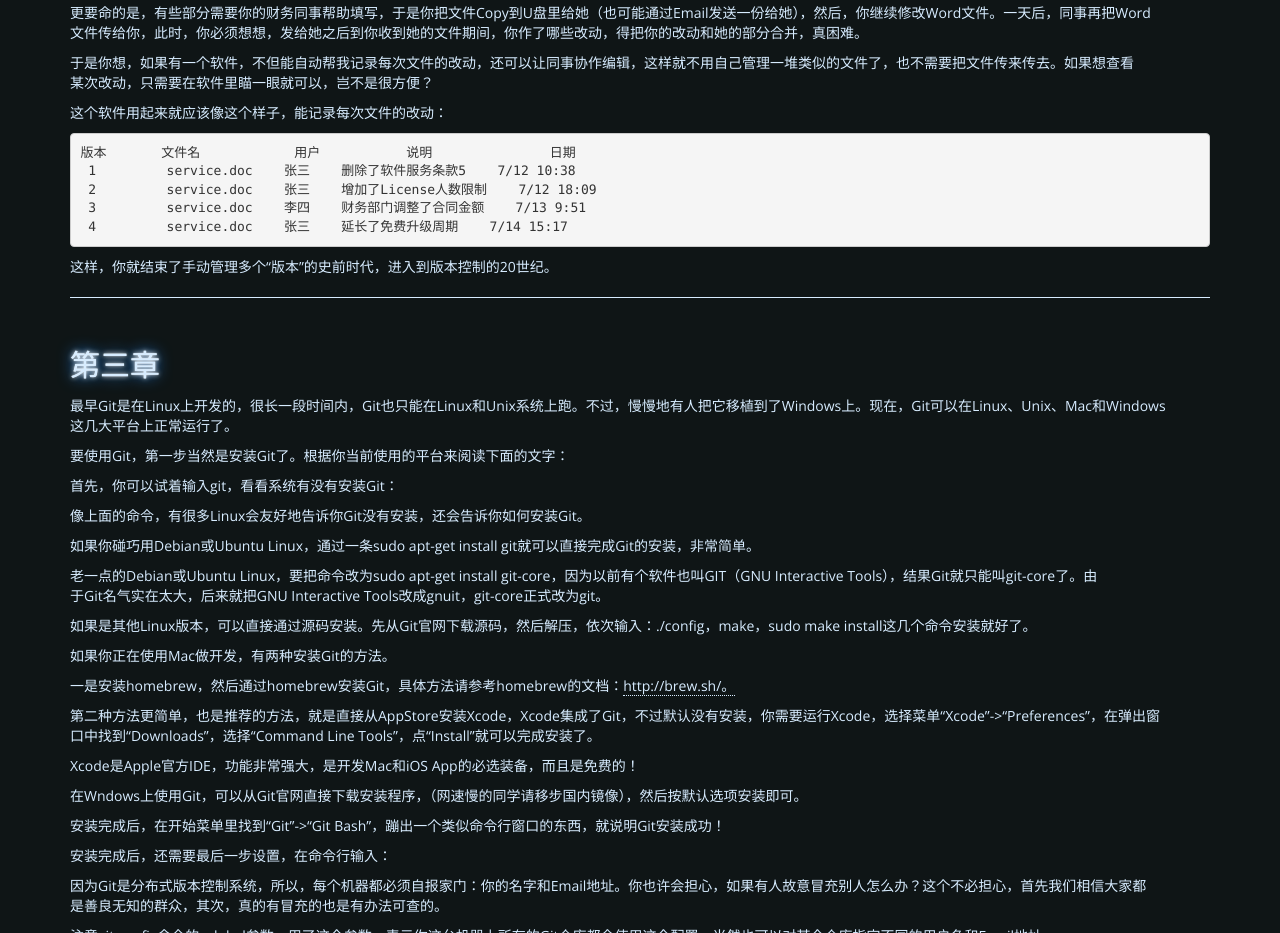
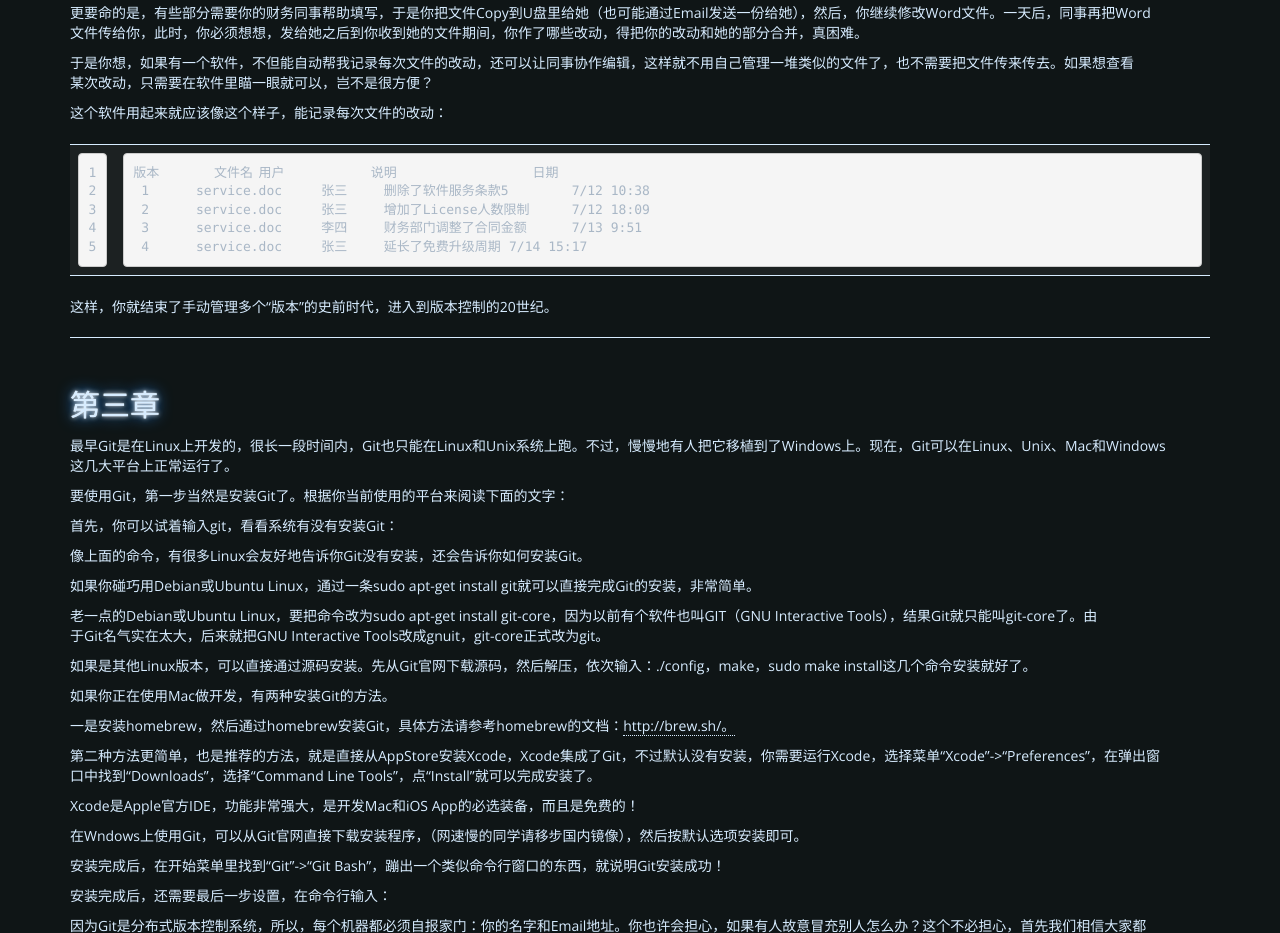
Before and after one commit to Powerup5d/Powerup5d.github.io, a plain HTML site: page 2019/09/18/我的第一篇博客文章/index.html in a window 1280 px wide. Shown: the part 1213-2146 px from the top of the page. Drawn offline with nearby package versions, Linux system fonts and the light colour scheme.

Commit message:
Site updated: 2019-09-24 12:29:31

```diff
--- a/2019/09/18/我的第一篇博客文章/index.html
+++ b/2019/09/18/我的第一篇博客文章/index.html
@@ -185,11 +185,9 @@
 <p>   更要命的是，有些部分需要你的财务同事帮助填写，于是你把文件Copy到U盘里给她（也可能通过Email发送一份给她），然后，你继续修改Word文件。一天后，同事再把Word<br>文件传给你，此时，你必须想想，发给她之后到你收到她的文件期间，你作了哪些改动，得把你的改动和她的部分合并，真困难。</p>
 <p>   于是你想，如果有一个软件，不但能自动帮我记录每次文件的改动，还可以让同事协作编辑，这样就不用自己管理一堆类似的文件了，也不需要把文件传来传去。如果想查看<br>某次改动，只需要在软件里瞄一眼就可以，岂不是很方便？</p>
 <p>   这个软件用起来就应该像这个样子，能记录每次文件的改动：</p>
-<pre><code>版本       文件名            用户           说明               日期
- 1         service.doc    张三    删除了软件服务条款5    7/12 10:38
- 2         service.doc    张三    增加了License人数限制    7/12 18:09
- 3         service.doc    李四    财务部门调整了合同金额    7/13 9:51
- 4         service.doc    张三    延长了免费升级周期    7/14 15:17</code></pre><p>   这样，你就结束了手动管理多个“版本”的史前时代，进入到版本控制的20世纪。</p>
+<figure class="highlight bash"><table><tr><td class="gutter"><pre><span class="line">1</span><br><span class="line">2</span><br><span class="line">3</span><br><span class="line">4</span><br><span class="line">5</span><br></pre></td><td class="code"><pre><span class="line">版本       文件名	用户           说明	           日期</span><br><span class="line"> 1      service.doc	张三	删除了软件服务条款5	7/12 10:38</span><br><span class="line"> 2      service.doc	张三	增加了License人数限制	7/12 18:09</span><br><span class="line"> 3      service.doc	李四	财务部门调整了合同金额	7/13 9:51</span><br><span class="line"> 4	service.doc	张三	延长了免费升级周期	7/14 15:17</span><br></pre></td></tr></table></figure>
+
+<p>   这样，你就结束了手动管理多个“版本”的史前时代，进入到版本控制的20世纪。</p>
 <hr>
 <h2 id="第三章"><a href="#第三章" class="headerlink" title="第三章"></a>第三章</h2><p>   最早Git是在Linux上开发的，很长一段时间内，Git也只能在Linux和Unix系统上跑。不过，慢慢地有人把它移植到了Windows上。现在，Git可以在Linux、Unix、Mac和Windows<br>这几大平台上正常运行了。</p>
 <p>   要使用Git，第一步当然是安装Git了。根据你当前使用的平台来阅读下面的文字：</p>
```
Also changed, not shown: index.html (+3 -5 lines).
